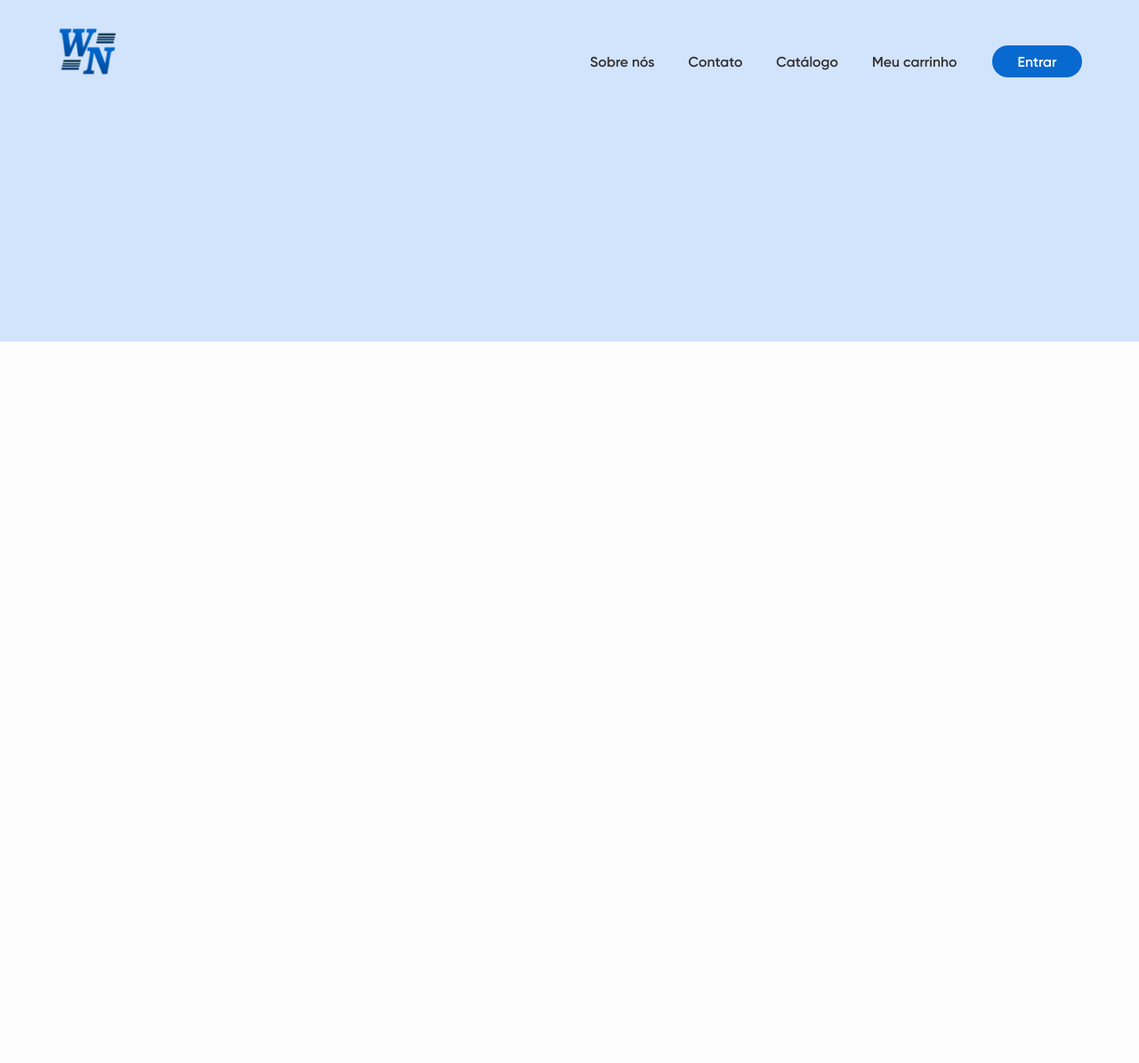
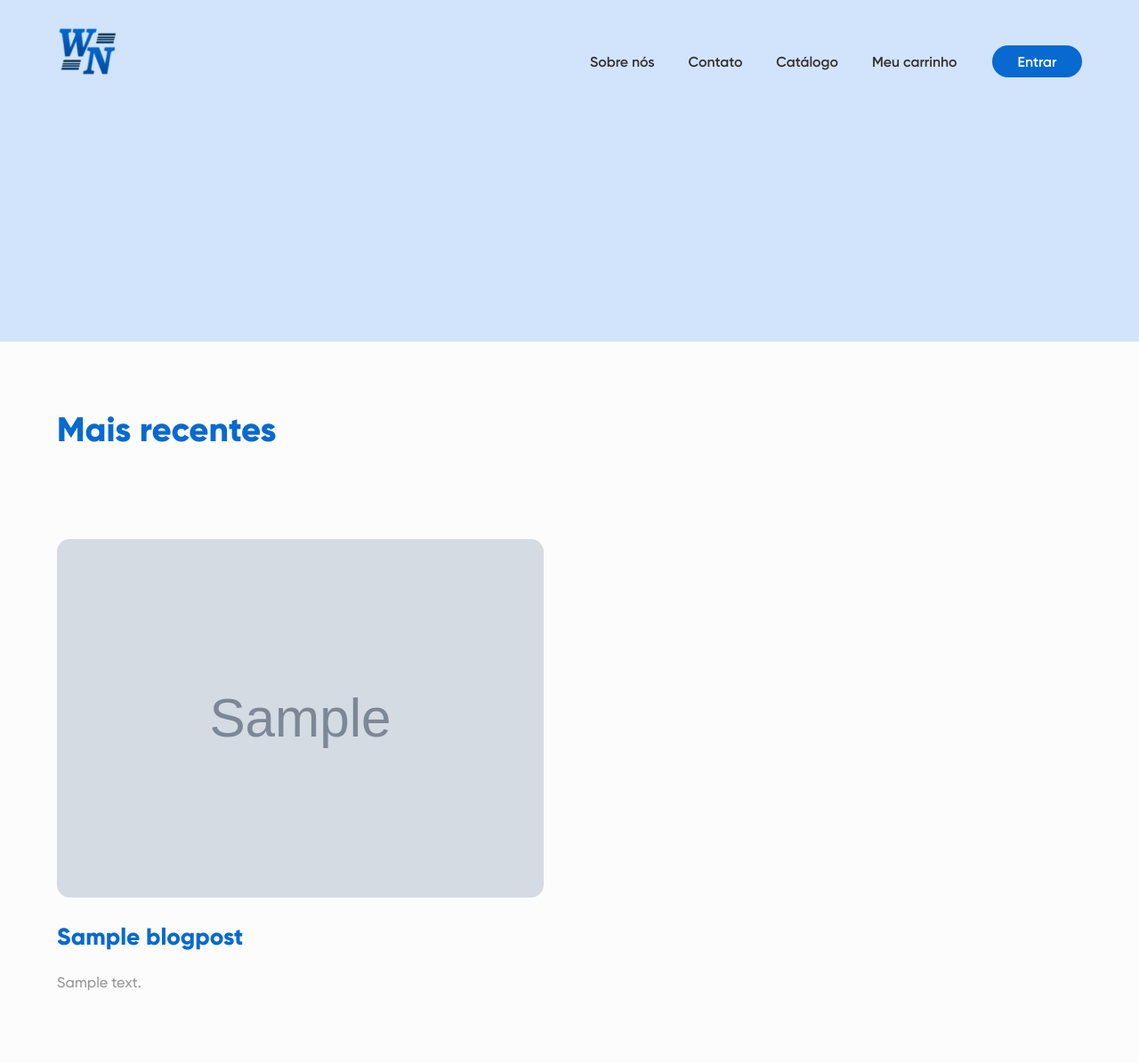
Before and after one commit to ecombrasil/wnunes, a Django app: page /blog in a window 1280 px wide. Shown: the whole page at 89% size. Run offline with Django 3.2, Linux system fonts and the light colour scheme; tables that the repository leaves empty hold one stand-in row (values such as "Sample post"); grey boxes marked "Sample" are stand-in pictures; some libraries are stand-ins or nearby versions.

Commit message:
Update blog view, template, style and post model

```diff
--- a/dev/stylus/blog.styl
+++ b/dev/stylus/blog.styl
@@ -1,3 +1,22 @@
+// Mixin
+
+rezize-width(auto-margin = false)
+  width 80%
+
+  if auto-margin
+    margin 0 auto
+
+  @media (max-width 1366px)
+    width 90%
+
+  @media (max-width 900px)
+    width 92%
+
+  @media (max-width 600px)
+    width 86%
+
+// Styles
+
 .heading-box
   width 100%
   height 55em
@@ -11,3 +30,43 @@
 
   @media (max-width 600px)
     height 28em
+
+.blog-section-name
+  rezize-width()
+  margin 2em auto 2.5em auto
+  font-size 4em
+  font-weight 800
+  color theme-color
+
+.articles-wrapper
+  rezize-width(true)
+  flex-parent(row, wrap, space-between)
+  align-items flex-start
+  cursor pointer
+
+  .article-wrapper
+    flex-basis 47.5%
+    margin-bottom 8em
+
+    .article-cover
+      width 100%
+      height 42em
+      margin 0
+      border-radius(2)
+      object-fit cover
+
+    .article-title
+      width 100%
+      margin-top 1em
+      font-size 2.75em
+      font-weight 800
+      line-height 1.35em
+      color theme-color
+
+    .article-description
+      width 100%
+      margin-top 1.2em
+      font-size 1.7em
+      font-weight 500
+      line-height 1.5em
+      color rgba(text-color, .5)
--- a/templates/blog.html
+++ b/templates/blog.html
@@ -4,4 +4,15 @@
 
 {% block content %}
 <div class="heading-box"></div>
+
+<h2 class="blog-section-name">Mais recentes</h2>
+<div class="articles-wrapper">
+  {% for post in posts %}
+  <div class="article-wrapper" clickAndGo="{% url 'artigo_blog' pk=post.pk %}">
+    <img src="{{ post.imagem_capa.url }}" alt="{{ post.titulo }}" class="article-cover">
+    <h3 class="article-title">{{ post.titulo }}</h3>
+    <p class="article-description">{{ post.descricao }}</p>
+  </div>
+  {% endfor %}
+</div>
 {% endblock %}
--- a/webapp/models.py
+++ b/webapp/models.py
@@ -166,6 +166,7 @@ class ItemCarrinho(models.Model):
 class BlogPost(models.Model):
     imagem_capa = models.FileField(upload_to='capas_artigos', null=True)
     titulo = models.CharField(max_length=96)
+    descricao = models.CharField(max_length=200, verbose_name='Descrição do artigo (200 caracteres)', default='')
     conteudo = MartorField()
     data_criacao = models.DateField(auto_now_add=True, verbose_name='Data de criação no banco de dados')
 
--- a/webapp/urls.py
+++ b/webapp/urls.py
@@ -12,7 +12,7 @@ from .views import (
     Carrinho,
     Blog,
     ArtigoBlog,
-    Teste,
+    ErrorTrigger,
 )
 
 urlpatterns = [
@@ -28,7 +28,7 @@ urlpatterns = [
     path('entrar', Entrar.as_view(), name='entrar'),
     path('criar-conta', CriarConta.as_view(), name='criar_conta'),
     path('sair', Sair.as_view(), name='sair'),
-    path('teste/server-error', Teste.server_error, name='server_error'),
-    path('teste/forbidden', Teste.forbidden, name='forbidden'),
-    path('teste/bad-request', Teste.bad_request, name='bad_request'),
+    path('teste/server-error', ErrorTrigger.server_error, name='server_error'),
+    path('teste/forbidden', ErrorTrigger.forbidden, name='forbidden'),
+    path('teste/bad-request', ErrorTrigger.bad_request, name='bad_request'),
 ]
--- a/webapp/views.py
+++ b/webapp/views.py
@@ -30,6 +30,7 @@ class Videos(TemplateView):
 
 class Blog(ListView):
     template_name = 'blog.html'
+    context_object_name = 'posts'
     model = BlogPost
     ordering = ['-data_criacao']
 
@@ -148,7 +149,7 @@ class Sair(View):
 
 ### Testes
 
-class Teste:
+class ErrorTrigger:
     @staticmethod
     def bad_request(request):
         from django.core.exceptions import SuspiciousOperation
```
Also changed, not shown: webapp/migrations/0024_blogpost_descricao.py (added), webapp/migrations/0025_auto_20200911_0240.py (added), wnunes/static/css/style.css.
